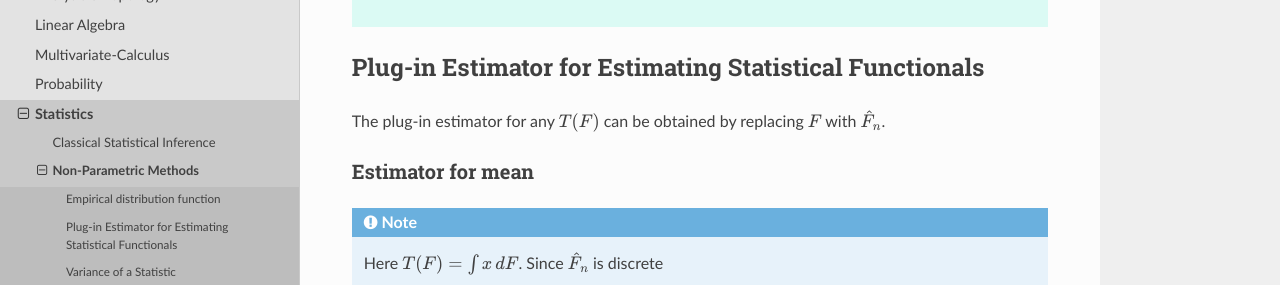
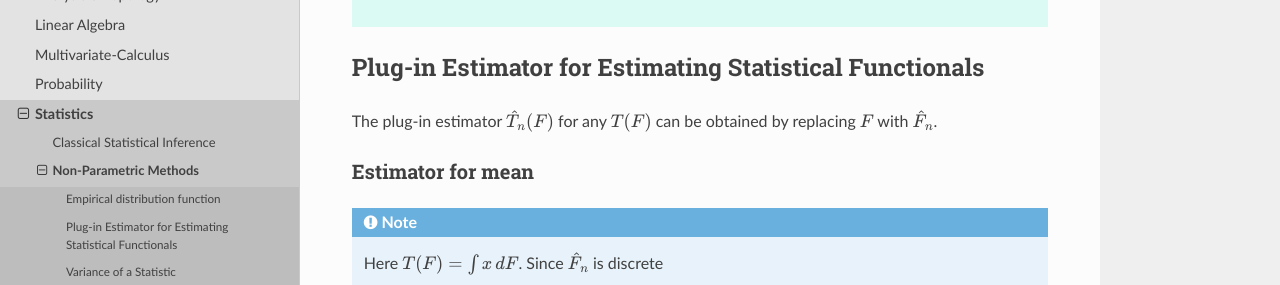
Before and after one commit to uselesstechjunks/leetcode, a Sphinx documentation site: the page built from docs/source/math/stat/nonparam.rst, in a window 1280 px wide and 900 px high, scrolled down 973 px. Shown: the part 148-433 px from the top of the window. Built offline with Sphinx 7.4.7 and the Read the Docs theme 2.0.0, drawn with Linux system fonts in a browser that asks for light colours.

Commit message:
Update nonparam.rst

```diff
--- a/docs/source/math/stat/nonparam.rst
+++ b/docs/source/math/stat/nonparam.rst
@@ -35,7 +35,7 @@ Confidence interval for :math:`\hat{F}_n`
 ****************************************************************************************
 Plug-in Estimator for Estimating Statistical Functionals
 ****************************************************************************************
-The plug-in estimator for any :math:`T(F)` can be obtained by replacing :math:`F` with :math:`\hat{F}_n`.
+The plug-in estimator :math:`\hat{T}_n(F)` for any :math:`T(F)` can be obtained by replacing :math:`F` with :math:`\hat{F}_n`.
 
 Estimator for mean
 ========================================================================================
```
